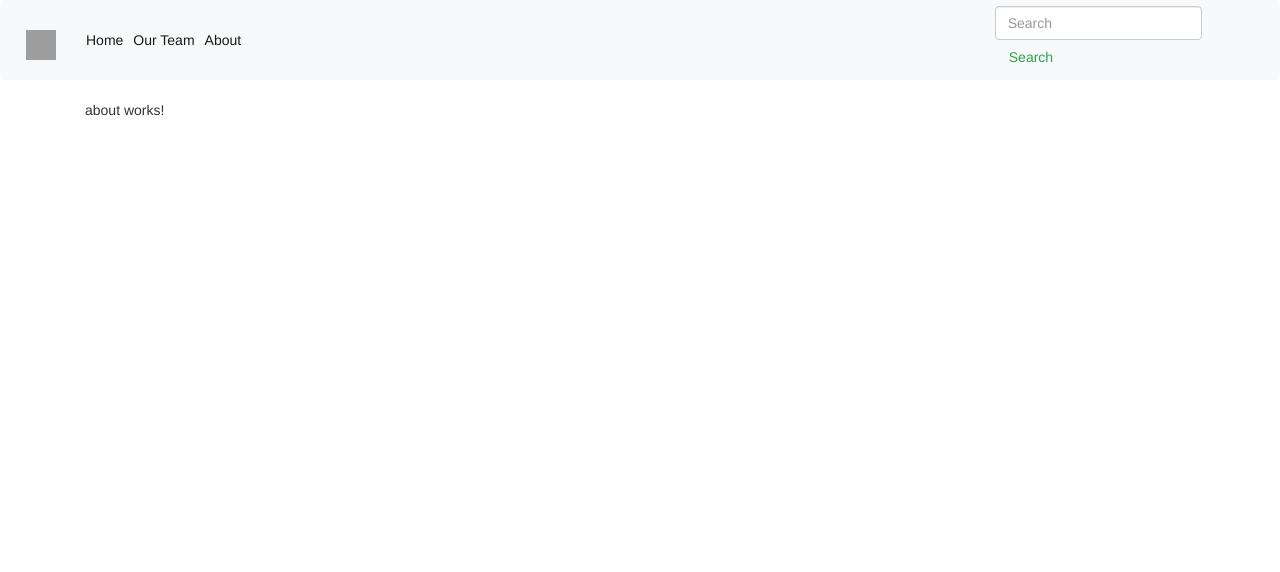
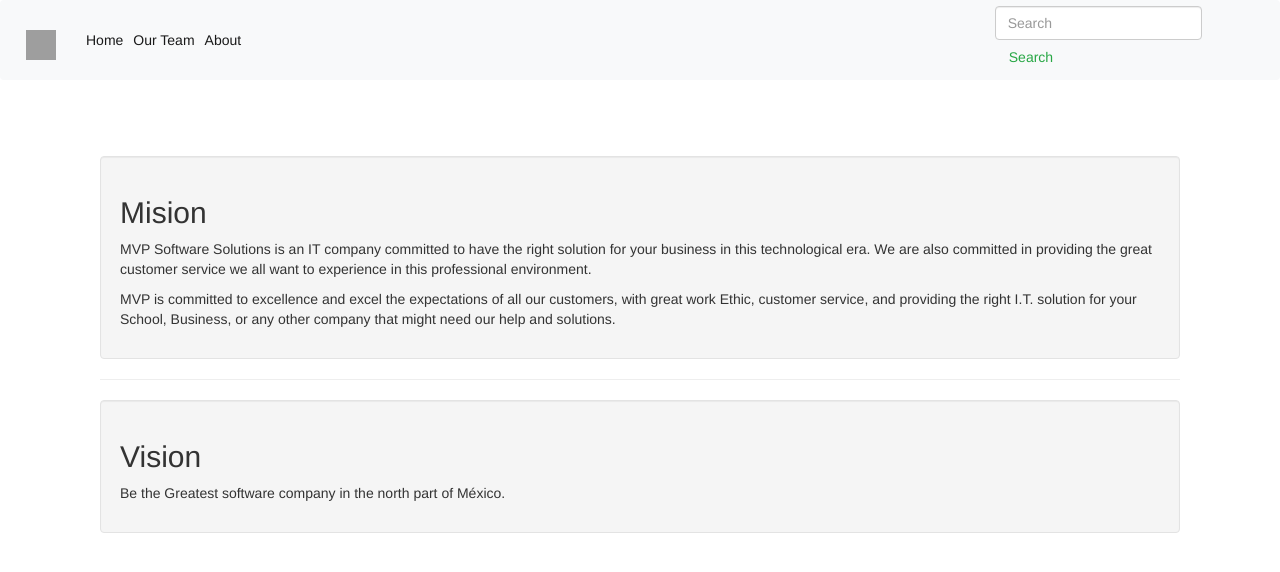
Before and after one commit to MarcoFedez1/mvpSPA, an Angular app: page /#/about in a window 1280 px wide. Shown: the top 572 px of the page. Built offline with nearby package versions, Linux system fonts and the light colour scheme; grey boxes are pictures that could not be loaded.

Commit message:
Mejoras visuales en archivo about.html

```diff
--- a/src/app/components/about/about.component.html
+++ b/src/app/components/about/about.component.html
@@ -1 +1,23 @@
-<p>about works!</p>
+<div class="container" style="width: 100%; padding-top: 5%;">
+    <div style="width: 10%;"></div>
+    <div lass="d-flex justify-content-center">
+        <div class="well">
+            <h2 class=" title">Mision</h2>
+            <p>MVP Software Solutions is an IT company committed to have the right solution for your business in this
+                technological era. We are also committed in providing the great customer service we all want to
+                experience in this professional environment. </p>
+            <p>MVP is committed to excellence and excel the expectations of all our customers, with great work Ethic,
+                customer service, and providing the right I.T. solution for your School, Business, or any other company
+                that might need our help and solutions. </p>
+        </div>
+    </div>
+    <span style="height: 20%"></span>
+    <div lass="d-flex justify-content-center">
+        <hr />
+        <div class="well">
+            <h2 class=" title">Vision</h2>
+            <p>Be the Greatest software company in the north part of México.</p>
+        </div>
+    </div>
+    <div style="width: 10%;"></div>
+</div>
```
